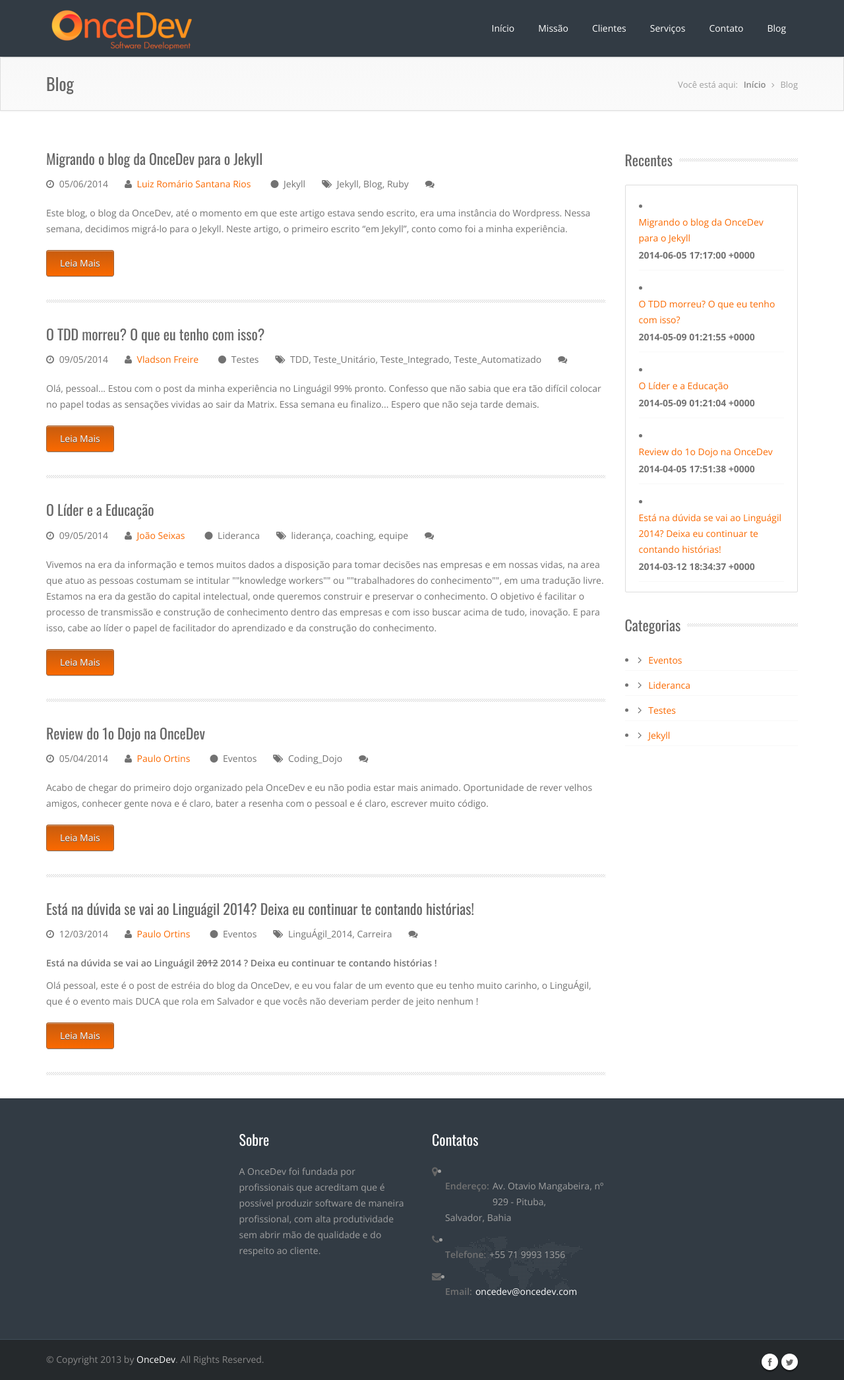
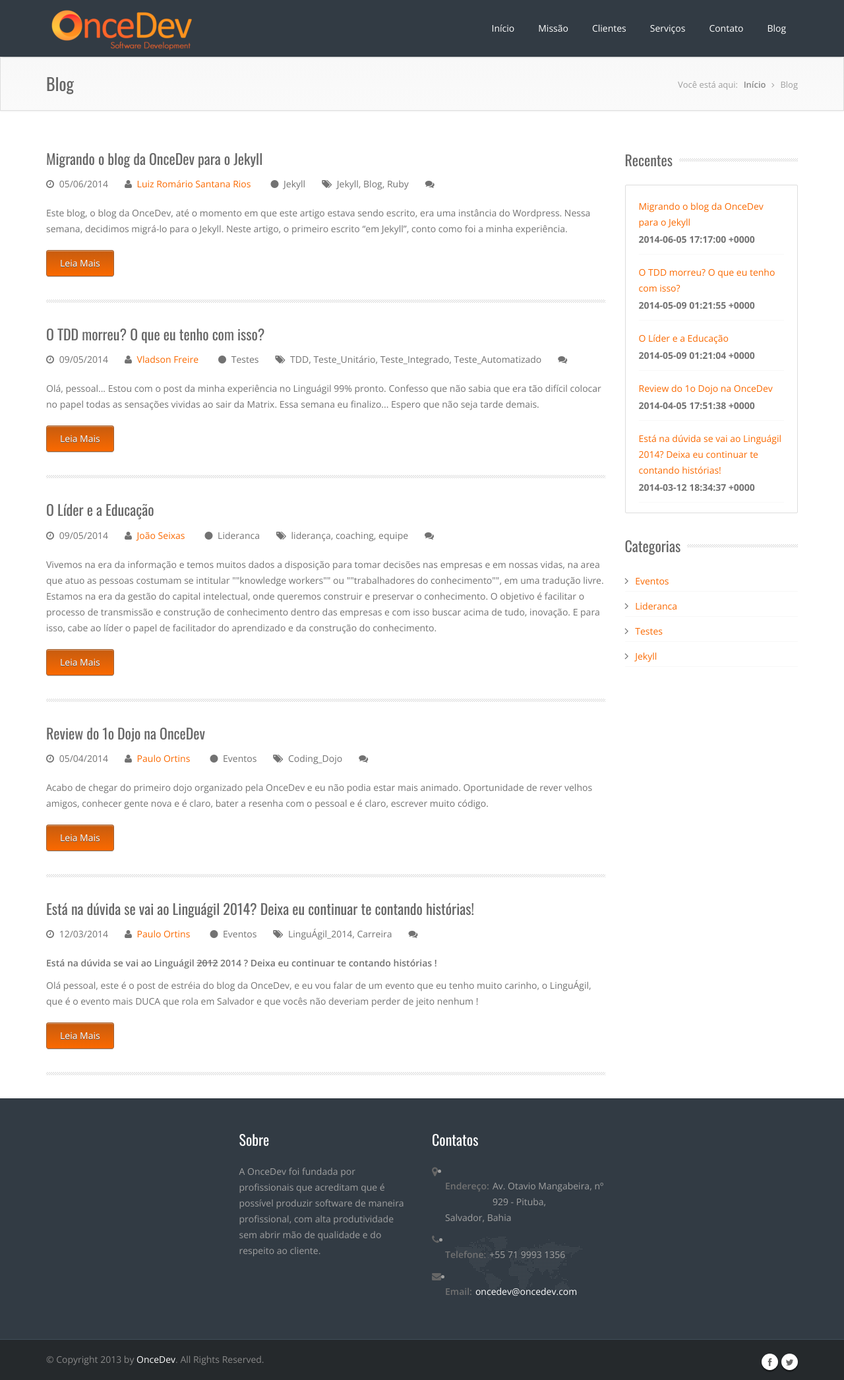
Before and after one commit to Oncedev/oncedev.github.io, a Jekyll site: the page built from index.html, in a window 1280 px wide. Shown: the whole page at 66% size. Built offline with Jekyll 4.4.1, drawn with Linux system fonts in a browser that asks for light colours; comment, search, counter and statistics services are not loaded.

Commit message:
Tirando bolinhas das listas de posts recentes e categorias

```diff
--- a/content/css/style.css
+++ b/content/css/style.css
@@ -687,6 +687,7 @@
 }
 
 .tabs ul.posts li {
+    list-style: none;
     margin-bottom: 15px;
     padding-bottom: 10px;
     overflow: hidden;
@@ -719,6 +720,10 @@
     font-style: normal;
     font-weight: 400;
     padding-right: 10px;
+}
+
+ul.category-list li {
+    list-style: none;
 }
 
 .widget.category ul li {
```
